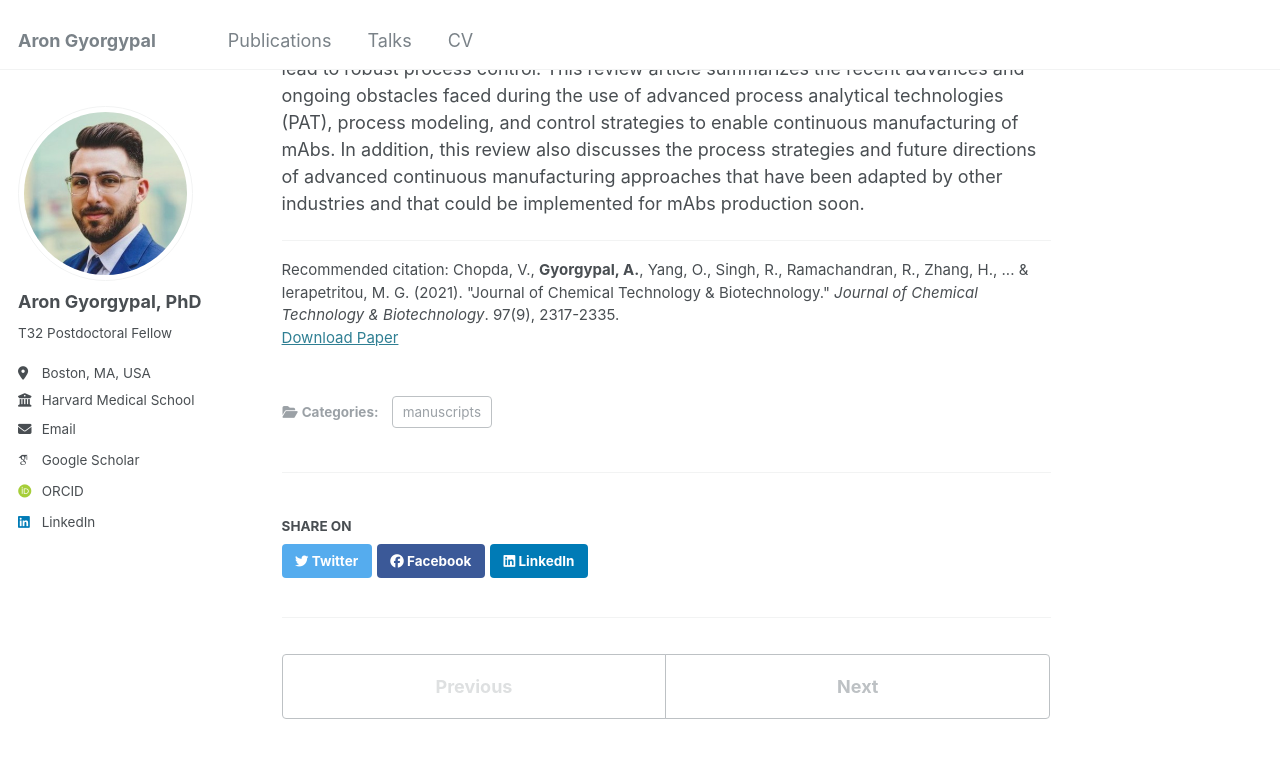
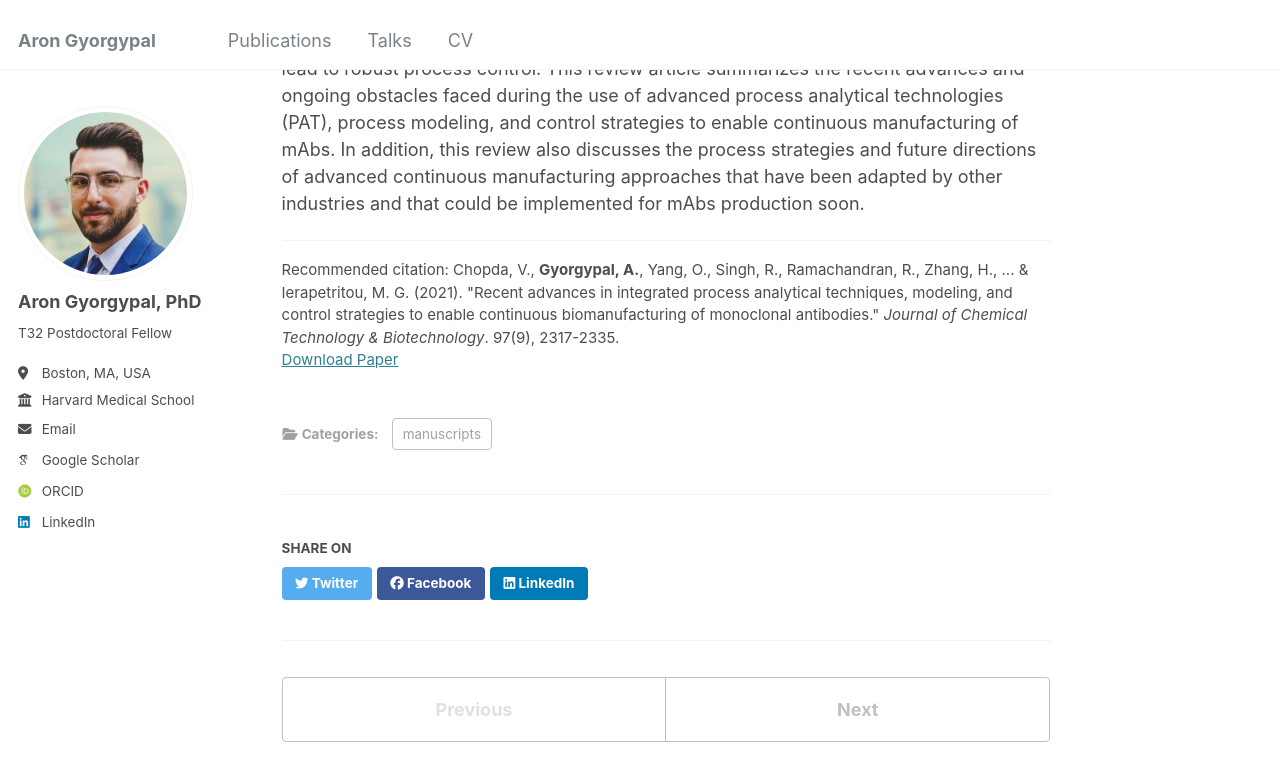
Before and after one commit to AGyorgypal/AGyorgypal.github.io, a Jekyll site: the page built from _publications/JCTB2021.md, in a window 1280 px wide and 900 px high, scrolled down 420 px. Shown: the top 781 px of the window. Built offline with Jekyll 4.4.1, drawn with Linux system fonts in a browser that asks for light colours; some web fonts are replaced.

Commit message:
Update JCTB2021.md

```diff
--- a/_publications/JCTB2021.md
+++ b/_publications/JCTB2021.md
@@ -7,7 +7,7 @@ excerpt: 'This review article summarizes the recent advances and ongoing obstacl
 date: 2021-04-21
 venue: 'Journal of Chemical Technology & Biotechnology'
 paperurl: 'https://scijournals.onlinelibrary.wiley.com/doi/abs/10.1002/jctb.6765'
-citation: 'Chopda, V., <b>Gyorgypal, A.</b>, Yang, O., Singh, R., Ramachandran, R., Zhang, H., ... & Ierapetritou, M. G. (2021). &quot;Journal of Chemical Technology & Biotechnology.&quot; <i>Journal of Chemical Technology & Biotechnology</i>. 97(9), 2317-2335.'
+citation: 'Chopda, V., <b>Gyorgypal, A.</b>, Yang, O., Singh, R., Ramachandran, R., Zhang, H., ... & Ierapetritou, M. G. (2021). &quot;Recent advances in integrated process analytical techniques, modeling, and control strategies to enable continuous biomanufacturing of monoclonal antibodies.&quot; <i>Journal of Chemical Technology & Biotechnology</i>. 97(9), 2317-2335.'
 ---
 
 Continuous bioprocessing is significantly changing the biological drugs (or biologics) manufacturing landscape by potentially improving product quality, process stability, and overall profitability, as was similarly seen during the adoption of advanced manufacturing processes for small molecule drugs in the past decade. However, the implementation of continuous manufacturing for biological processes producing protein-based drug molecules, such as monoclonal antibodies (mAbs), is facing several new hurdles. The barriers to continuous bioprocessing can be overcome through improved process understanding via better predictive capabilities enabled by hybrid modeling that can also lead to robust process control. This review article summarizes the recent advances and ongoing obstacles faced during the use of advanced process analytical technologies (PAT), process modeling, and control strategies to enable continuous manufacturing of mAbs. In addition, this review also discusses the process strategies and future directions of advanced continuous manufacturing approaches that have been adapted by other industries and that could be implemented for mAbs production soon.
```
